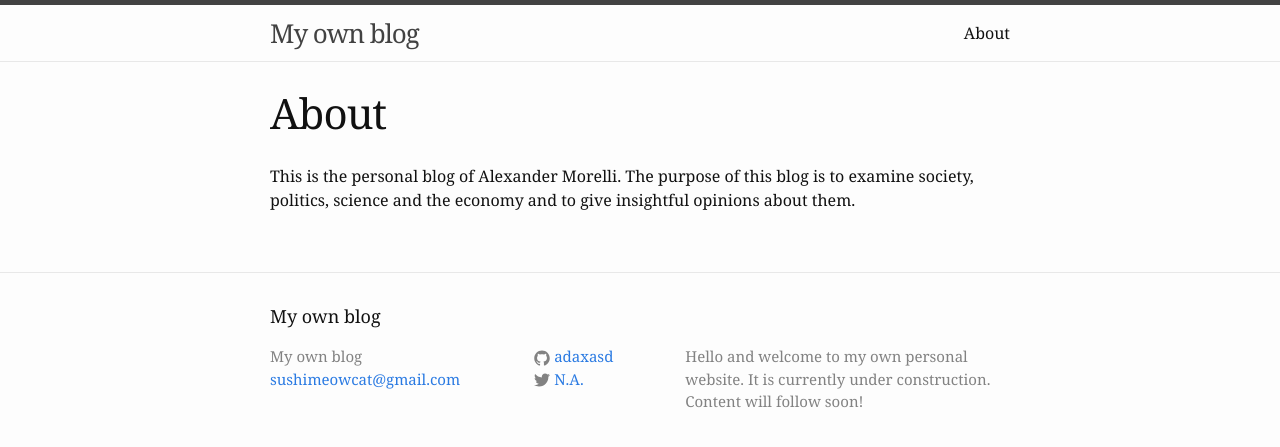
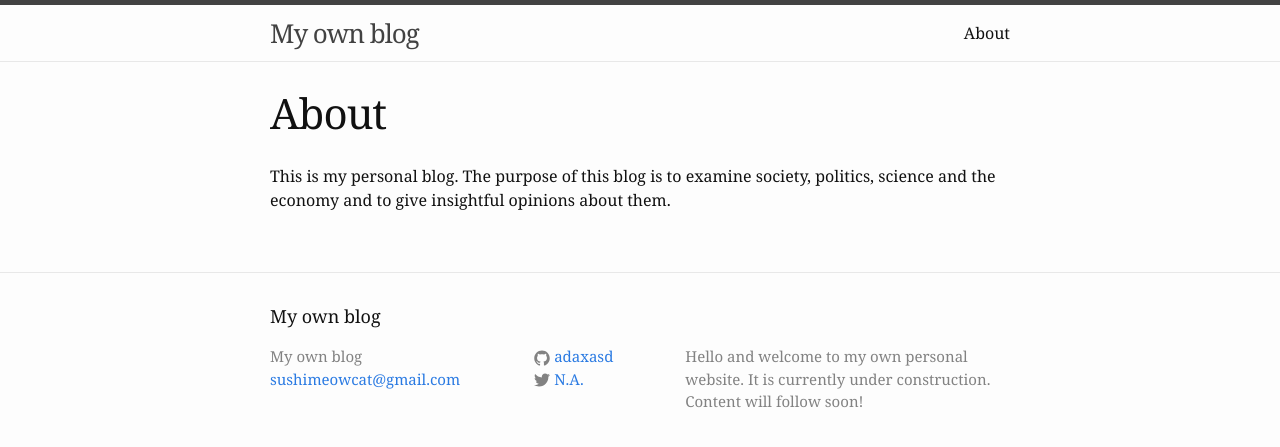
Before and after one commit to adaxasd/adaxasd.github.io, a Jekyll site: the page built from about.md, in a window 1280 px wide. Shown: the top 447 px of the page. Built offline with Jekyll 4.4.1, drawn with Linux system fonts in a browser that asks for light colours.

Commit message:
removed info

```diff
--- a/about.md
+++ b/about.md
@@ -4,4 +4,4 @@
 permalink: /about/
 ---
 
-This is the personal blog of Alexander Morelli. The purpose of this blog is to examine society, politics, science and the economy and to give insightful opinions about them.
+This is my personal blog. The purpose of this blog is to examine society, politics, science and the economy and to give insightful opinions about them.
```
